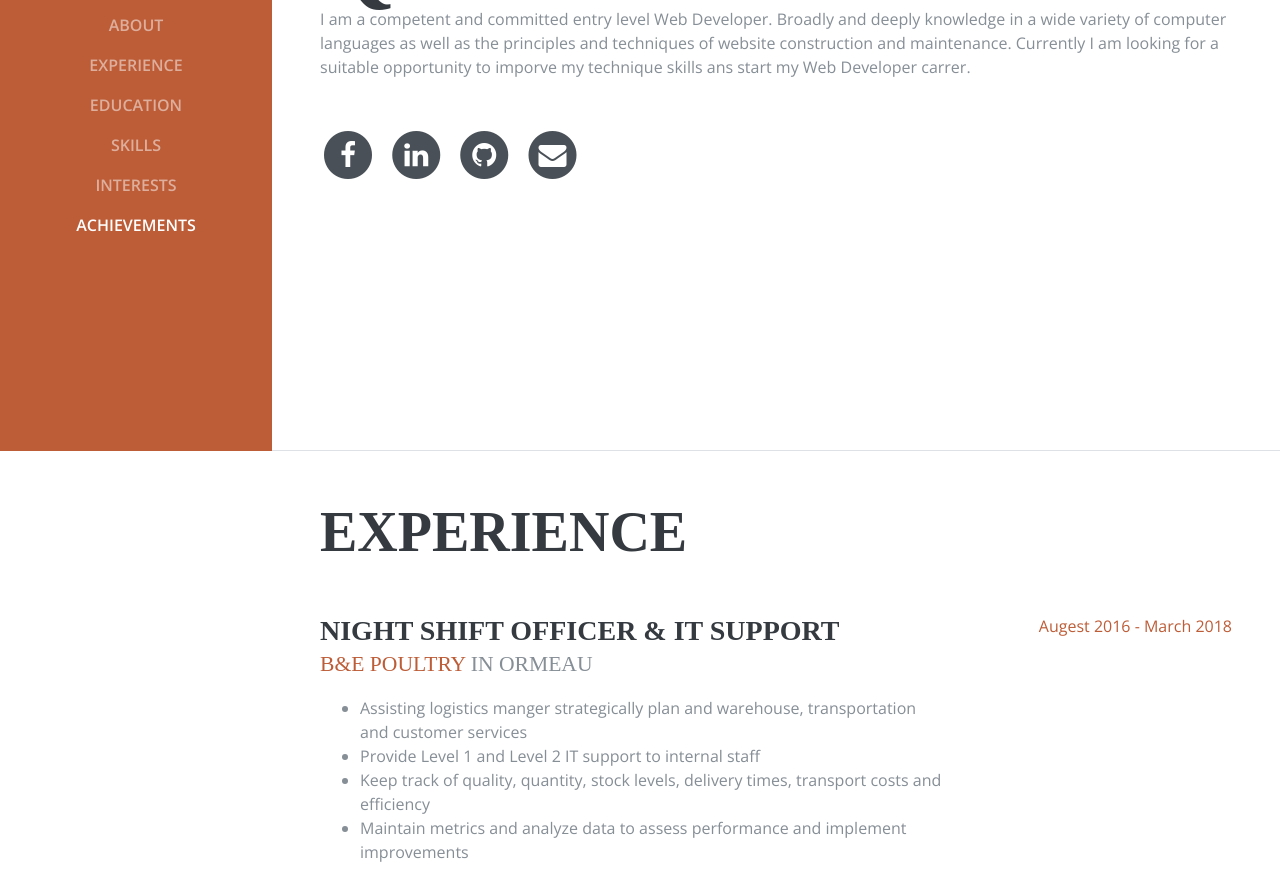
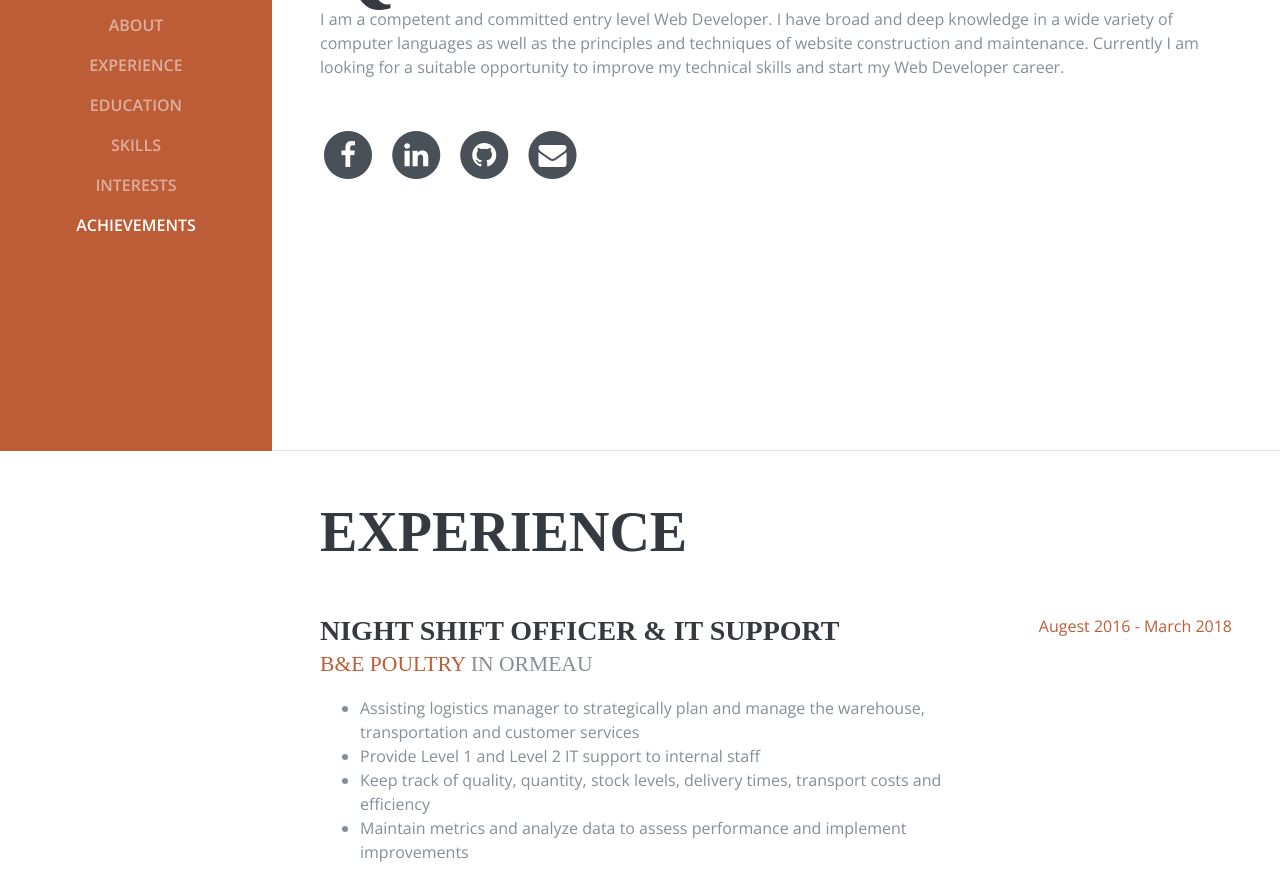
Before and after one commit to jackie311/jackie311.github.io, a plain HTML site: page index.html in a window 1280 px wide. Shown: the part 349-1232 px from the top of the page. Drawn offline with nearby package versions, Linux system fonts and the light colour scheme; a web font is replaced by a local one.

Commit message:
fix text error

```diff
--- a/index.html
+++ b/index.html
@@ -63,7 +63,7 @@
           <h1 class="mb-0">Qing
             <span class="text-primary">Jin</span>
           </h1>
-          <p class="mb-5">I am a competent and committed entry level Web Developer. Broadly and deeply knowledge in a wide variety of computer languages as well as the principles and techniques of website construction and maintenance. Currently I am looking for a suitable opportunity to imporve my technique skills ans start my Web Developer carrer.</p>
+          <p class="mb-5">I am a competent and committed entry level Web Developer. I have broad and deep knowledge in a wide variety of computer languages as well as the principles and techniques of website construction and maintenance. Currently I am looking for a suitable opportunity to improve my technical skills and start my Web Developer career.</p>
           <ul class="list-inline list-social-icons mb-0">
             <li class="list-inline-item">
               <a href="https://www.facebook.com/jackie.qing.jin" target="_blank">
@@ -112,7 +112,7 @@
 								<a href="https://www.befoods.com.au/" target="_blank">B&E Poultry</a> <span>in Ormeau</span>
 							</div>
 	            <ul>
-	             	<li>Assisting logistics manger strategically plan and warehouse, transportation and customer services</li>
+	             	<li>Assisting logistics manager to strategically plan and manage the warehouse, transportation and customer services</li>
 								<li>Provide Level 1 and Level 2 IT support to internal staff</li>
 								<li>Keep track of quality, quantity, stock levels, delivery times, transport costs and efficiency</li>
 								<li>Maintain metrics and analyze data to assess performance and implement improvements</li>
@@ -282,7 +282,7 @@
         <div class="my-auto">
           <h2 class="mb-5">Certificate &amp; Achievements</h2>
 					<ul class="fa-ul mb-0">
-            <li>English, Mandarin</li>
+            <li>Proficient in English and Chinese languages</li>
             <li>Open Driver Licence </li>
             <li>Cisco Certified Network Professional (CCNP)</li>
           </ul>
```
